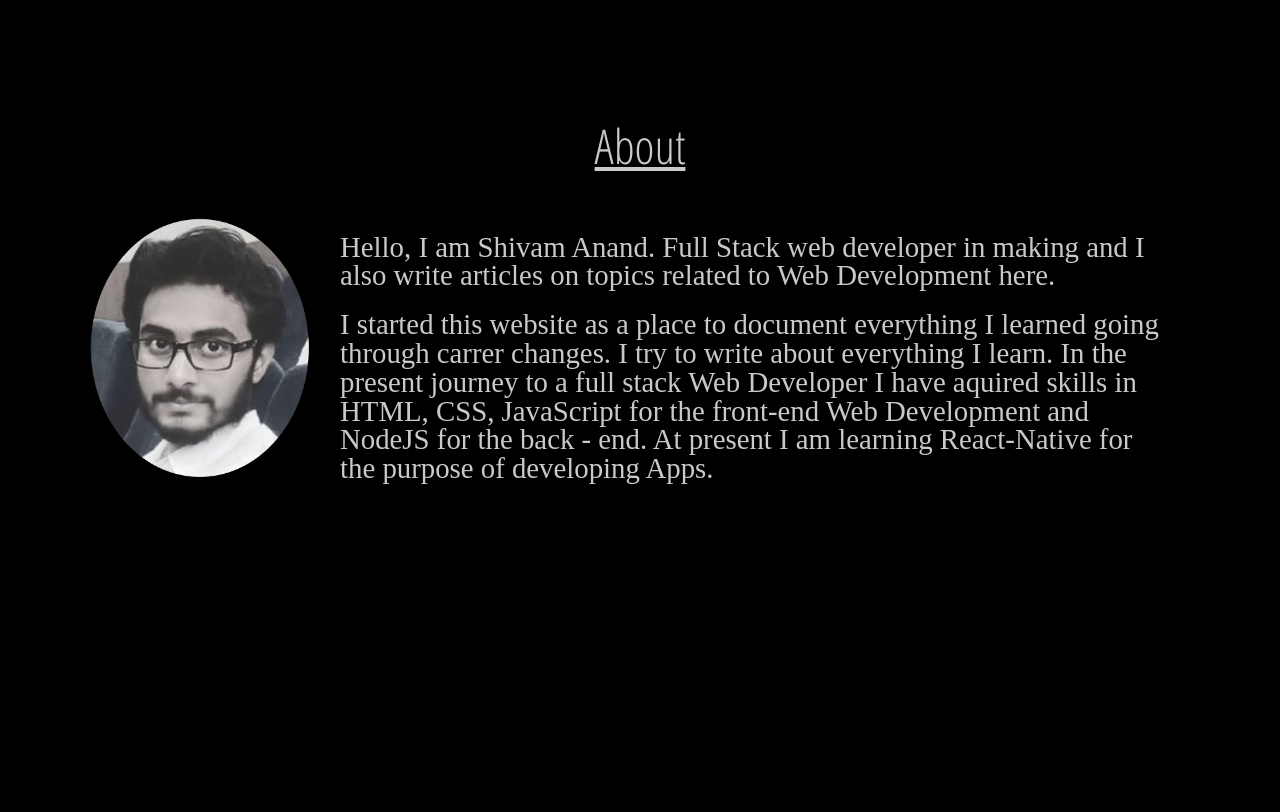
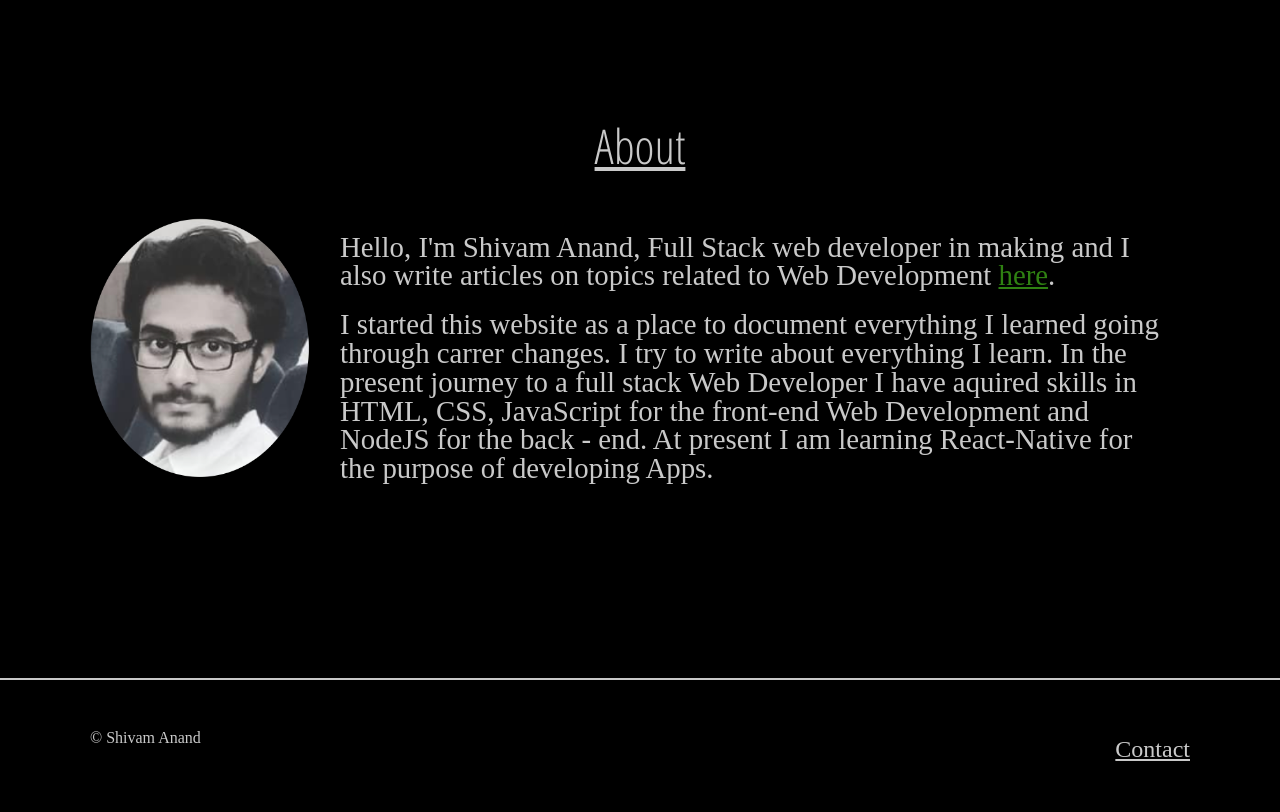
Before and after one commit to shivamanand-dev/myTemplates, a plain HTML site: page index.html in a window 1280 px wide. Shown: the part 1598-2410 px from the top of the page. Before the commit the page ends 2276 px from the top, so only its background shows below. Drawn offline with Linux system fonts and the light colour scheme.

Commit message:
modified

```diff
--- a/assets/stylesheet/basic.css
+++ b/assets/stylesheet/basic.css
@@ -7,3 +7,8 @@
   display: grid;
   grid-template-columns: 25% 25% 25% 25%;
 }
+
+.flex {
+  display: flex;
+  justify-content: space-between;
+}
--- a/assets/stylesheet/style.css
+++ b/assets/stylesheet/style.css
@@ -232,4 +232,13 @@ nav ul li a:hover::after {
 .col-2-about {
   padding: 15px 30px;
   font-size: 1.8rem;
+  color: rgba(255, 255, 255, 0.788);
 }
+
+footer {
+  padding: 50px;
+  text-align: center;
+  color: rgba(255, 255, 255, 0.788);
+  font-size: 2rem;
+  border-top: 2px solid rgba(255, 255, 255, 0.788);
+}
--- a/index.html
+++ b/index.html
@@ -39,17 +39,21 @@
           <div></div>
           <ul>
             <li>
-              <a href="#"><i class="fab fa-twitter"></i></a>
+                <a href="https://www.linkedin.com/in/shivam-anand-a1453013a/"><i class="fab fa-linkedin"></i></a>
+              </li>
+
+            <li>
+              <a href="https://twitter.com/shivam__anand"><i class="fab fa-twitter"></i></a>
             </li>
+
             <li>
-              <a href="#"><i class="fas fa-envelope-open"></i></a>
+              <a href="mailto:shivamanand252@gmail.com"><i class="fas fa-envelope-open"></i></a>
             </li>
+
             <li>
-              <a href="#"><i class="fab fa-linkedin"></i></a>
+              <a href="https://github.com/shivamanand-dev"><i class="fab fa-github"></i></a>
             </li>
-            <li>
-              <a href="#"><i class="fab fa-github"></i></a>
-            </li>
+
           </ul>
         </div>
       </section>
@@ -175,8 +179,8 @@
         </div>
         <div class="col-2-about">
           <p>
-            Hello, I am Shivam Anand. Full Stack web developer in making and I
-            also write articles on topics related to Web Development here.
+            Hello, I'm Shivam Anand, Full Stack web developer in making and I
+            also write articles on topics related to Web Development <a style="color: #2f8112;" href="https://darkshadow.netlify.app/">here</a>.
 
             <br />
             <p style="padding-top: 20px">
@@ -191,6 +195,13 @@
         </div>
       </section>
     </section>
+
+    <footer>
+        <div class="flex wrapper">
+            <p style="font-size: 1rem;">&#169 Shivam Anand</p>
+            <p><a style="font-size: 1.5rem; color: rgba(255, 255, 255, 0.788);" href="mailto:shivamanand252@gmail.com">Contact</a></p>
+        </div>
+    </footer>
     <script src="./assets/scripts/script.js"></script>
   </body>
 </html>
```
